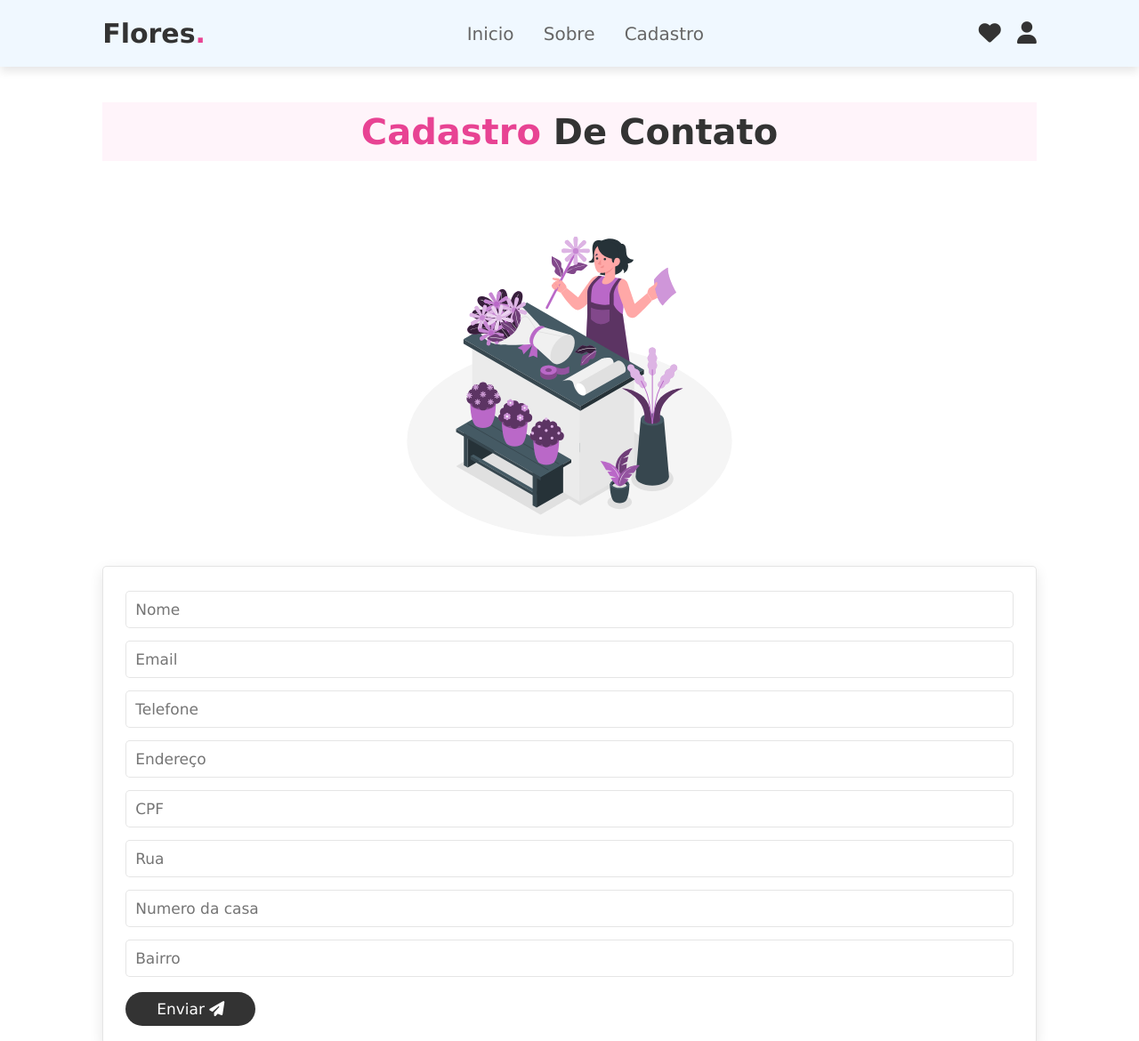
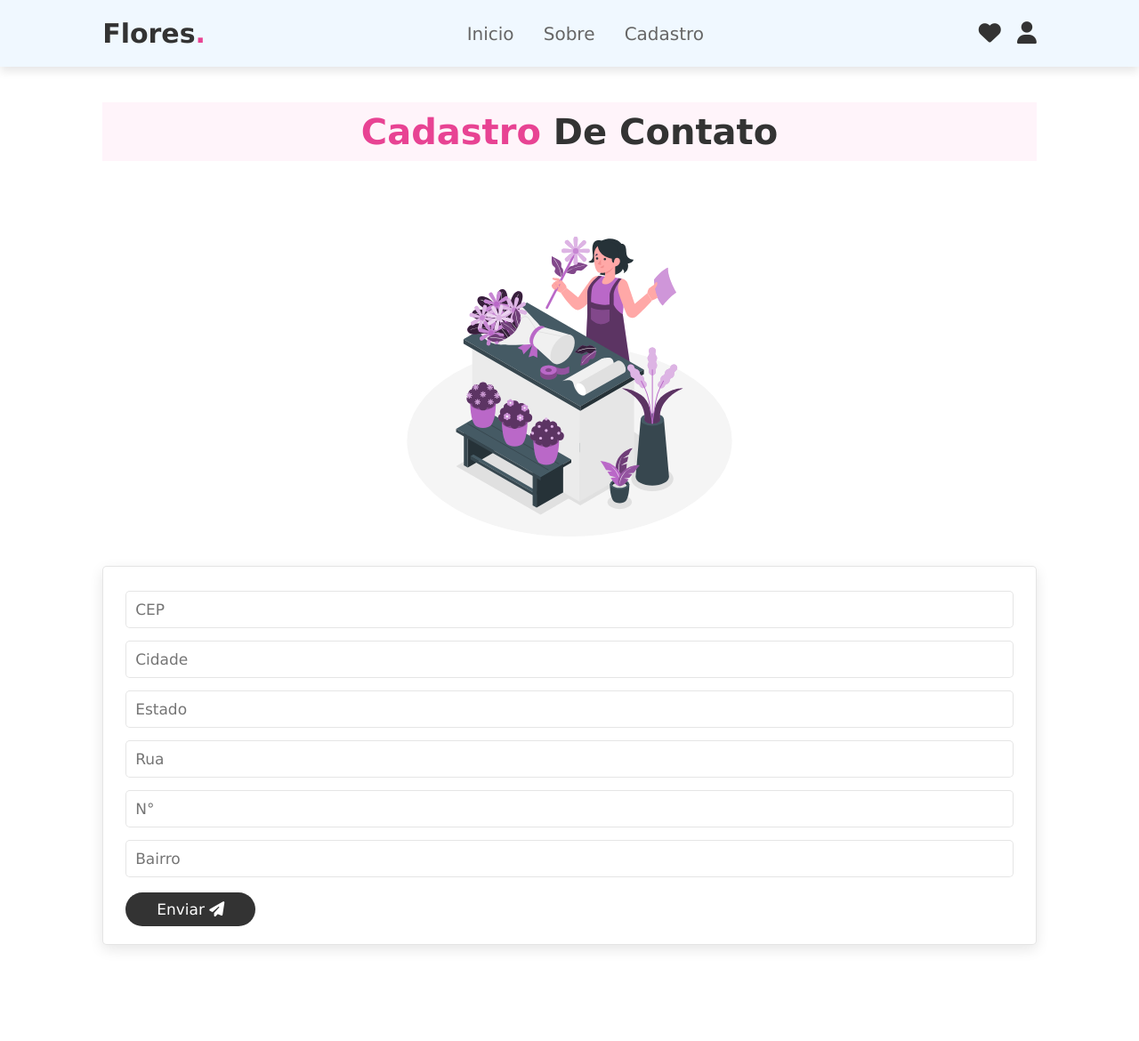
Before and after one commit to natieledpaula/Flor-Api, a plain HTML site: page cadastro.html in a window 1280 px wide. Shown: the top 1170 px of the page at 89% size. After the commit the page ends 1112 px from the top, so only its background shows below. Drawn offline with Linux system fonts and the light colour scheme.

Commit message:
Verificação do cep

```diff
--- a/cadastro.html
+++ b/cadastro.html
@@ -39,17 +39,17 @@
                 <img src="src/img/Florist-amico.svg" alt="Icone">
             </div>
             <form action="">
-                <input type="text" placeholder="Nome" class="box">
-                <input type="email" placeholder="Email" class="box">
-                <input type="number" placeholder="Telefone" class="box">
-                <input type="text" placeholder="Endereço" class="box">
-                <input type="text" placeholder="CPF" class="box">
-                <input type="text" placeholder="Rua" class="box">
-                <input type="number" placeholder="Numero da casa" class="box">
-                <input type="text" placeholder="Bairro" class="box">
+                <input type="number" placeholder="CEP" class="box" id="cep">
+                <input type="text" placeholder="Cidade" class="box" id="cidade">
+                <input type="text" placeholder="Estado" class="box" id="estado">
+                <input type="text" placeholder="Rua" class="box" id="rua">
+                <input type="number" placeholder="N°" class="box" id="numero">
+                <input type="text" placeholder="Bairro" class="box" id="bairro">
                 <button type="submit" class="btn">Enviar <i class="fas fa-paper-plane"></i></button>
             </form>
         </div>
     </section>
+
+    <script src="src/js/cadastro.js"></script>
 </body>
 </html>
--- /dev/null
+++ b/src/js/cadastro.js
@@ -0,0 +1,10 @@
+'use strict'; // Modo restrito
+
+// Verifica se o CEP é válido
+const eNumero = (numero) => /^[0-9]+$/.test(numero);
+const cepValido = (cep) => cep.length === 8 && eNumero(cep);
+
+// Busca o CEP
+const buscaCep = async (cep) => {
+
+}
```
